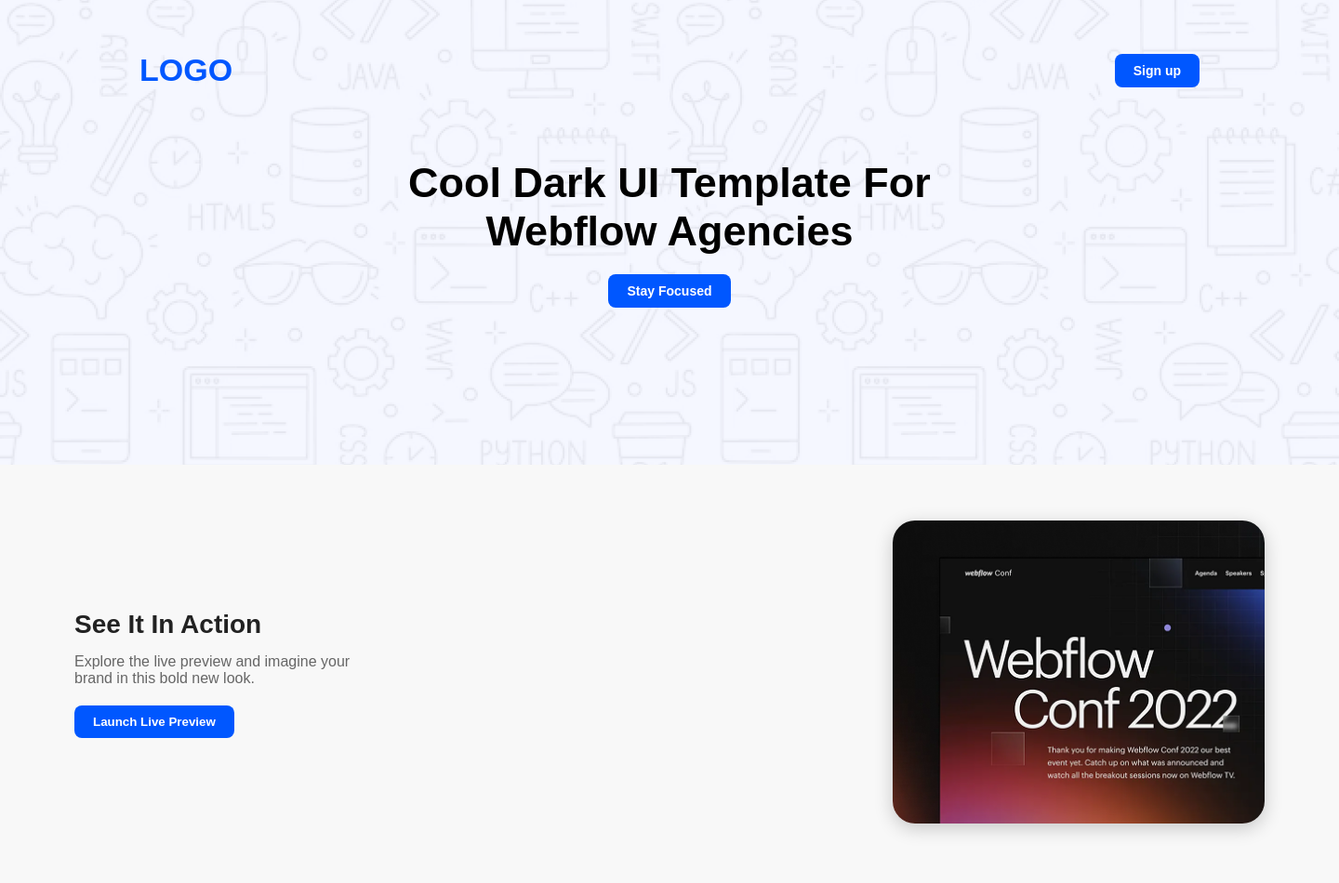
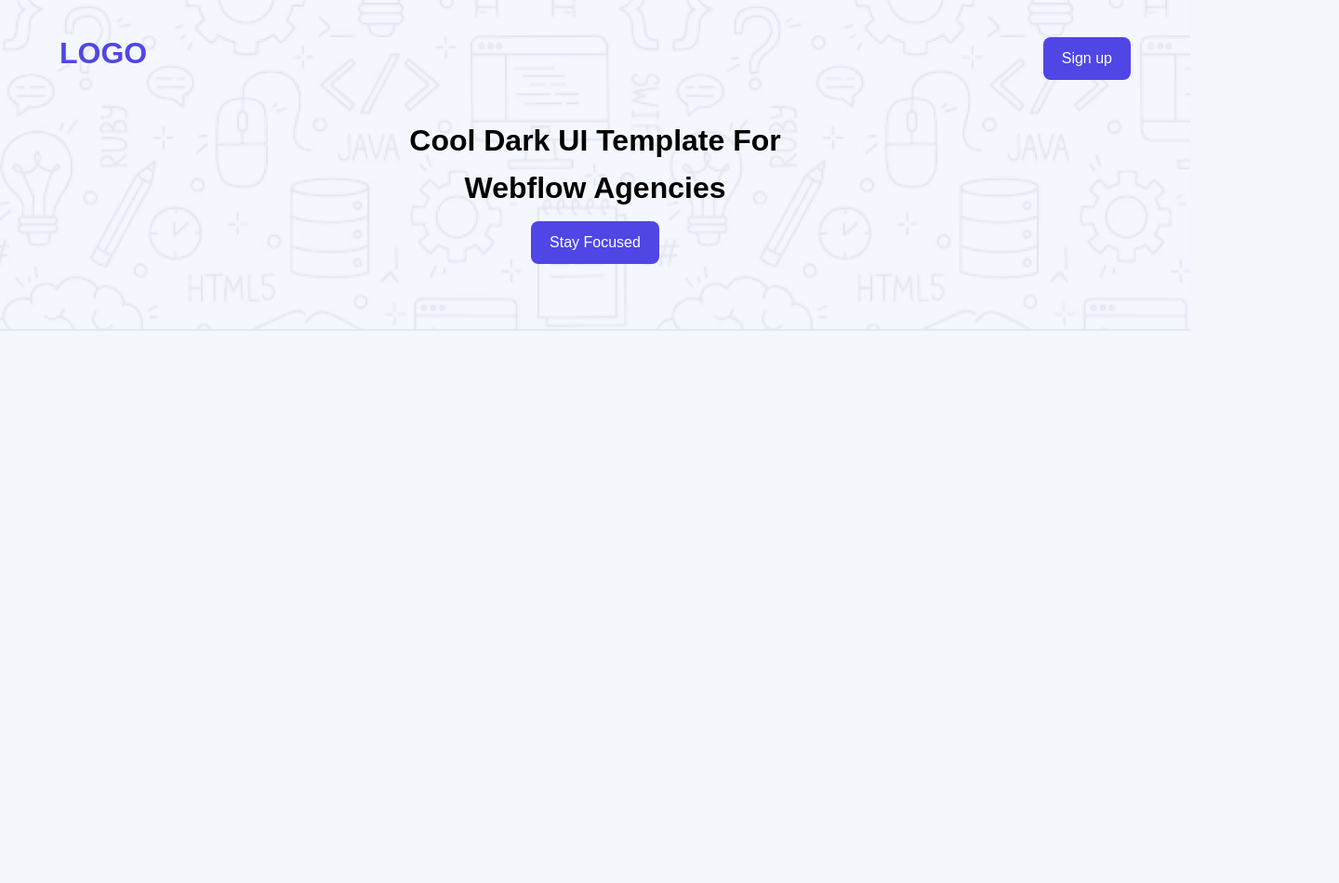
Before and after one commit to abdulkader1057/my-first-assignment-repo, a plain HTML site: page index.html in a window 1280 px wide. Shown: the whole page at 93% size, 1440 px wide, since content can reach past the window. After the commit the page ends 800 px from the top, so only its background shows below. Drawn offline with Linux system fonts and the light colour scheme.

Commit message:
added changes

```diff
--- a/index.html
+++ b/index.html
@@ -7,30 +7,18 @@
     <link rel="stylesheet" href="./styles/styles.css">
 </head>
 <body>
-    <header>
-        <!-- Navbar section -->
-        <section class="hero-section">
-            <div class="navbar">
-               <div class="logo">LOGO</div>
-               <button class="btn-1">Sign up</button>
-            </div>
-            <!-- Banner section -->
-            <div class="banner">
-               <h1>Cool Dark UI Template For <br> Webflow Agencies</h1>
-               <button class="btn-1">Stay Focused</button>
-            </div>
-        </section>
-        <!-- Action section -->
-        <section class="action-section">
-            <div class="left-side">
-                <h2 class="title">See It In Action</h2>
-                <p class="subtitle">Explore the live preview and imagine your <br> brand in this bold new look.</p>
-                <button class="preview-btn">Launch Live Preview</button>
-            </div>
-            <div class="right-side">
-               <img src="./Assets/wc-mini.png" alt="Webflow Conf 2022 Preview">
-            </div>
-        </section>
+    <!-- Navbar section -->
+    <header class="header">
+        <div class="container">
+               <h1 class="logo">LOGO</h1>
+               <a href="#" class="btn-1">Sign up</a>
+        </div>
+        <div class="hero-content">
+            <h2>Cool Dark UI Template For <br><span> Webflow Agencies</span></h2>
+            <a href="#" class="btn-1">Stay Focused</a>
+        </div>
+        <!-- Action Preview Section -->
+
     </header>
 </body>
 </html>
--- a/styles/styles.css
+++ b/styles/styles.css
@@ -2,106 +2,46 @@
     margin: 0;
     padding: 0;
     box-sizing: border-box;
+    font-family: Arial, Helvetica, sans-serif;
 }
 body{
-    font-family: Arial, Helvetica, sans-serif;
+    background-color: #f4f6fc;
+    color: #000;
+    line-height: 1.6;
 }
-header{
-    width: 1440px;
-}
-.hero-section{
-    background-image: url('../Assets/Hero-bg.png');
-    background-position: center;
-    background-size: cover;
-    width: 100%;
-    height: 500px;
-}
-
-/* Navbar section */
-.navbar{
-    display: flex;
-    align-items: center;
-    justify-content: space-between;
-    width: 1140px;
-    height: 151px;
+.container{
+    width: 90%;
+    max-width: 1200px;
     margin: auto;
 }
+.btn-1{
+    background-color: #4f46e5;
+    color: white;
+    padding: 10px 20px;
+    text-decoration: none;
+    border-radius: 8px;
+    display: inline-block;
+    margin-top: 10px;
+}
+.header{
+    background-image: url('../Assets/Hero-bg.png');
+    padding: 30px 0;
+    border-bottom: 2px solid #e2e8f0;
+    text-align: center;
+}
+.header .container {
+    display: flex;
+    justify-content: space-between;
+    align-items: center;
+}
 .logo{
-    font-size: 34px;
     font-weight: bold;
-    color: #0057ff;
+    color: #4f46e5;
 }
-.btn-1{
-    color: white;
-    background-color: #0057ff;
-    border-radius: 8px;
-    padding: 10px 20px;
-    border: none;
-    cursor: pointer;
+.hero-content{
+    margin: 40px 0;
+}
+.hero-content h2{
+    font-size: 2rem;
     font-weight: bold;
-    font-size: 14px;
 }
-/* Banner section */
-.banner{
-    width: 905;
-    height: 105;
-    display: flex;
-    flex-direction: column;
-    justify-content: center;
-    align-items: center;
-    text-align: center;
-    padding: 20px;
-}
-.banner h1{
-    font-size: 45px;
-    margin-bottom: 20px;
-}
-/* Action section */
-.action-section {
-
-  display: flex;
-  justify-content: space-between;
-  align-items: center;
-  padding: 60px 80px;
-  gap: 40px;
-  background-color: #f8f8f8;
-  flex-wrap: wrap;
-}
-
-/* Left side */
-.left-side {
-  max-width: 500px;
-}
-
-.title {
-  font-size: 28px;
-  margin-bottom: 15px;
-  font-weight: bold;
-  color: #222;
-}
-
-.subtitle {
-  font-size: 16px;
-  margin-bottom: 20px;
-  color: #666;
-}
-.preview-btn {
-  padding: 10px 20px;
-  background-color: #0057ff;
-  color: white;
-  border: none;
-  border-radius: 8px;
-  font-weight: bold;
-  cursor: pointer;
-}
-
-.preview-btn:hover {
-  background-color: #003bb3;
-}
-
-/* Right side */
-.right-side img {
-  width: 400px;
-  border-radius: 24px;
-  box-shadow: 0 5px 20px rgba(0, 0, 0, 0.2);
-}
```
